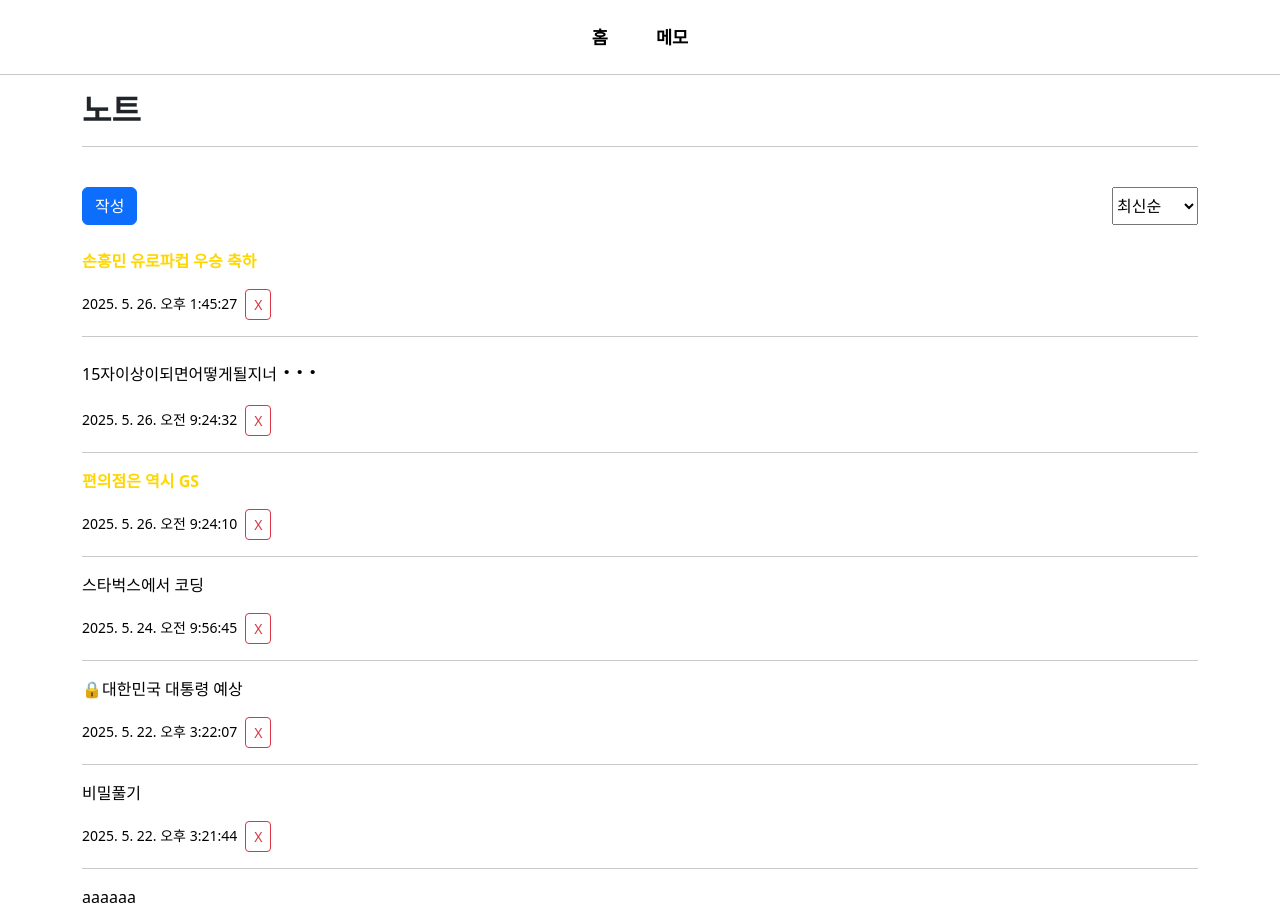
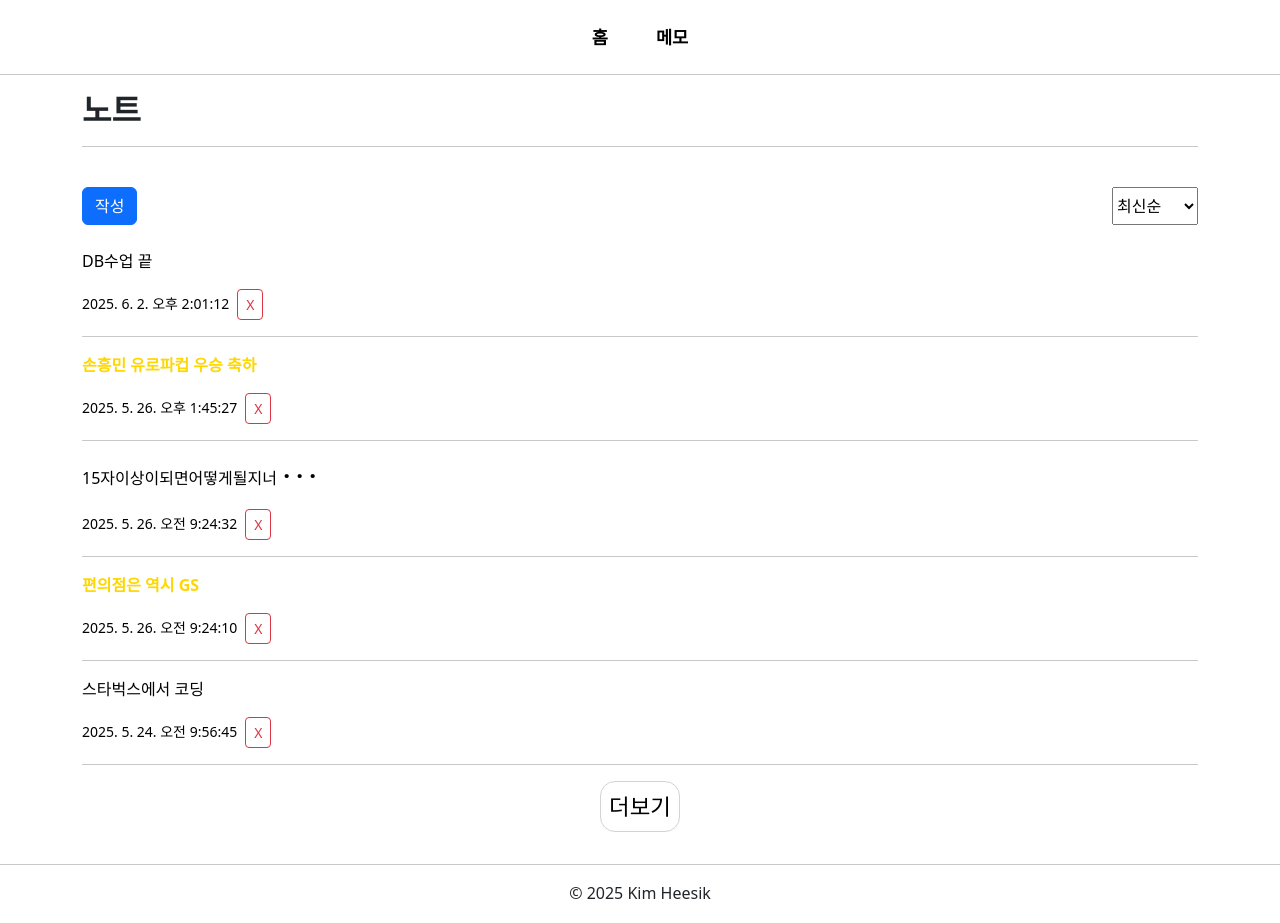
Before and after one commit to heesik03/Dongyang-FrontExam, a React (Vite) app in the folder Front-end/: page /note in a window 1280 px wide. Shown: the top 923 px of the page. Built offline with nearby package versions, Linux system fonts and the light colour scheme; data requests are answered from the project's data file.

Commit message:
select 정렬 기능 추가, Note 더보기 버튼 추가

```diff
--- a/Front-end/db.json
+++ b/Front-end/db.json
@@ -97,13 +97,14 @@
       "title": "대한민국 대통령 예상",
       "content": "만 40세 이상의 남성으로 예상",
       "password": "1234",
-      "star": false,
+      "star": true,
       "timestamp": "2025. 5. 22. 오후 3:22:07"
     },
     {
       "id": "ecb5",
       "title": "스타벅스에서 코딩",
       "content": "코딩 중...",
+      "password": null,
       "star": false,
       "timestamp": "2025. 5. 24. 오전 9:56:45"
     },
@@ -130,6 +131,14 @@
       "password": null,
       "star": true,
       "timestamp": "2025. 5. 26. 오후 1:45:27"
+    },
+    {
+      "id": "100f",
+      "title": "DB수업 끝",
+      "content": "정규화 무한반복...",
+      "password": null,
+      "star": false,
+      "timestamp": "2025. 6. 2. 오후 2:01:12"
     }
   ]
 }
--- a/Front-end/src/Style.css
+++ b/Front-end/src/Style.css
@@ -2,7 +2,7 @@
   --main-blue: #1835D0;
 }
 
-a {
+a { /* Link 줄 제거 */
   text-decoration-line: none;
   color : black;
 }
@@ -13,15 +13,21 @@ ul {
     padding:0;
 }
 
-.arrow-button {
+.arrow-button { /* 캘린더 화살표 버튼 */
   border: none;
   background: none;
   font-size : 2.2em;
 }
 
-#read-content {
+#read-content { /* 노트 읽기 페이지 */
     margin-top: 4em;
     margin-bottom: 4em;
+}
+
+.show-button { /* 더보기 버튼 */
+  border: 1px solid #d3d3d3;
+  border-radius: 15px;
+  background-color: white;
 }
 
 header li:hover {
@@ -47,7 +53,7 @@ header li:hover {
     border: 1px solid var(--main-blue);
 }
 
-.note-item:hover, .schedule-item:hover {
+.note-item:hover, .schedule-item:hover, .show-button:hover {
     background :#EEEEEE;
 }
 
--- /dev/null
+++ b/Front-end/src/componets/note/NoteItem.jsx
@@ -0,0 +1,29 @@
+import { Link } from "react-router-dom";
+
+const NoteItem = ({note, deleteNote}) => {
+    return (
+        <li className={note.star ? "note-item-star" : "note-item"}>
+            <Link to={`/note/${note.id}`}>
+                <p style={{color : note.star ? "#FFD700" : "black", fontWeight: note.star ? "bold" : "normal" }}>
+                {note.password && "🔒"}
+
+                {note.title.length > 15 ? ( // 제목이 16자 이상이라면
+                    <>
+                        {note.title.slice(0, 14)}
+                        <span style={{ fontSize: "1.5em", fontWeight: "bold" }}> · · · </span>
+                    </>
+                ) : note.title}
+                </p>
+                <small>{note.timestamp}</small>
+            </Link>
+            <button className="btn btn-outline-danger btn-sm ms-2"
+                type="button"
+                onClick={() => deleteNote(note.id)} >
+                X
+            </button>
+            <hr />
+        </li>
+    );
+}
+
+export default NoteItem;
--- a/Front-end/src/pages/Note.jsx
+++ b/Front-end/src/pages/Note.jsx
@@ -3,17 +3,41 @@ import { Link } from "react-router-dom";
 import axios from 'axios';
 import useTitle from "../hooks/useTitle";
 import PageMainTitle from "../componets/PageMainTitle";
+import NoteItem from "../componets/note/NoteItem";
 
 function Note() {
-    const [ sortValue, setSortValue ] = useState("latest"); // 기본 최신순
+    const [ originNoteList, setOriginNoteList ] = useState([]);
     const [ noteList, setNoteList ] = useState([]);
+    const [ showMore, setShowMore ] = useState(false);
 
     useTitle("김희식 기말 메모");
+
+    const sortNoteList = (e) => {
+        const value = e.target.value;
+        if (showMore) { // 더보기 버튼이 눌린 경우, 다시 false로 바꾸어 더보기 버튼 생성
+            setShowMore((show) => !show)
+        }
+
+        if (value === 'earliest') { // 오래된 순
+            setNoteList([...originNoteList].reverse());
+        } else if (value === 'starred') { // 별표만
+            setNoteList(originNoteList.filter(note =>
+                note.star===true
+            ));
+        } else if (value === 'locked') { // 잠금만
+            setNoteList(originNoteList.filter(note =>
+                note.password!==null
+            ));
+        } else { // 최신순 혹은 다른 value가 들어왔을때
+            setNoteList([...originNoteList]);
+        }
+    }
 
     const getNoteList = async() => { // npx json-server db.json
         try {
             const responseListData = await axios.get('http://localhost:3000/notes');
-            setNoteList(responseListData.data.reverse())
+            setOriginNoteList(responseListData.data.reverse()) // 바뀌지 않는 원본 생성
+            setNoteList(responseListData.data)
         } catch (error) {
             console.error(`getNoteList Error : ${error}`);
             alert("사이트 오류로 메모 불러오기에 실패했습니다.");
@@ -23,7 +47,8 @@ function Note() {
     const deleteNote = async(id) => {
         try {
             await axios.delete(`http://localhost:3000/notes/${id}`);
-            setNoteList(noteList.filter(note => note.id !== id));
+            setOriginNoteList(originNoteList.filter(note => note.id !== id));
+            setNoteList(originNoteList.filter(note => note.id !== id));
         } catch (error) {
             console.error(`deleteNote Error : ${error}`);
             alert("사이트 오류로 노트 삭제에 실패했습니다.");
@@ -42,10 +67,11 @@ function Note() {
                 <Link to="/note/write">
                     <button className="btn btn-primary">작성</button>
                 </Link>
-                <select className="ms-auto" value={sortValue} onChange={(e) => setSortValue(e.target.value)}>
+                <select className="ms-auto" onChange={sortNoteList}>
                     <option value="latest">최신순</option>
                     <option value="earliest">오래된 순</option>
                     <option value="starred">별표만</option>
+                    <option value="locked">잠금만</option>
                 </select>
             </div>
             <br />
@@ -53,29 +79,20 @@ function Note() {
             <section>
                 <ul>
                 {
-                    noteList?.map(note => (
-                        <li key={note.id} className={note.star ? "note-item-star" : "note-item"}>
-                            <Link to={`/note/${note.id}`}>
-                                <p style={{color : note.star ? "#FFD700" : "black", fontWeight: note.star ? "bold" : "normal" }}>
-                                {note.password && "🔒"}
-
-                                {note.title.length > 15 ? ( // 제목이 16자 이상이라면
-                                    <>
-                                        {note.title.slice(0, 14)}
-                                        <span style={{ fontSize: "1.5em", fontWeight: "bold" }}> · · · </span>
-                                    </>
-                                ) : note.title}
-                                </p>
-                                <small>{note.timestamp}</small>
-                            </Link>
-                            <button className="btn btn-outline-danger btn-sm ms-2"
-                                type="button"
-                                onClick={() => deleteNote(note.id)} >
-                                X
+                    // noteList가 5 이상이거나 더보기 버튼을 누르지 않은 경우 0~4번째 배열까지 보여줌
+                    (noteList?.length >= 5 && !showMore ? noteList.slice(0, 5) : noteList).map(note => (
+                        <NoteItem key={note.id} note={note} deleteNote={deleteNote} />
+                    ))
+                }
+                {
+                    !showMore && noteList?.length > 5 &&
+                        <li className="text-center">
+                            <button className="show-button p-2"
+                                style={{fontSize : "1.4em"}}
+                                onClick={() => setShowMore((show) => !show)} >
+                                더보기
                             </button>
-                            <hr />
                         </li>
-                    ))
                 }
                 </ul>
             </section>
--- a/Front-end/src/pages/NoteRead.jsx
+++ b/Front-end/src/pages/NoteRead.jsx
@@ -60,6 +60,8 @@ function NoteRead() {
                         title={note[0]?.title}
                         timestamp={note[0]?.timestamp}
                         content={note[0]?.content}
+                        star={isStar}
+                        patch={patchStar}
                     />
                     ) : <NotePasswordArea id={"check-password"} password={notePassword} onChange={onChangePassword} />
             ) : (
```
